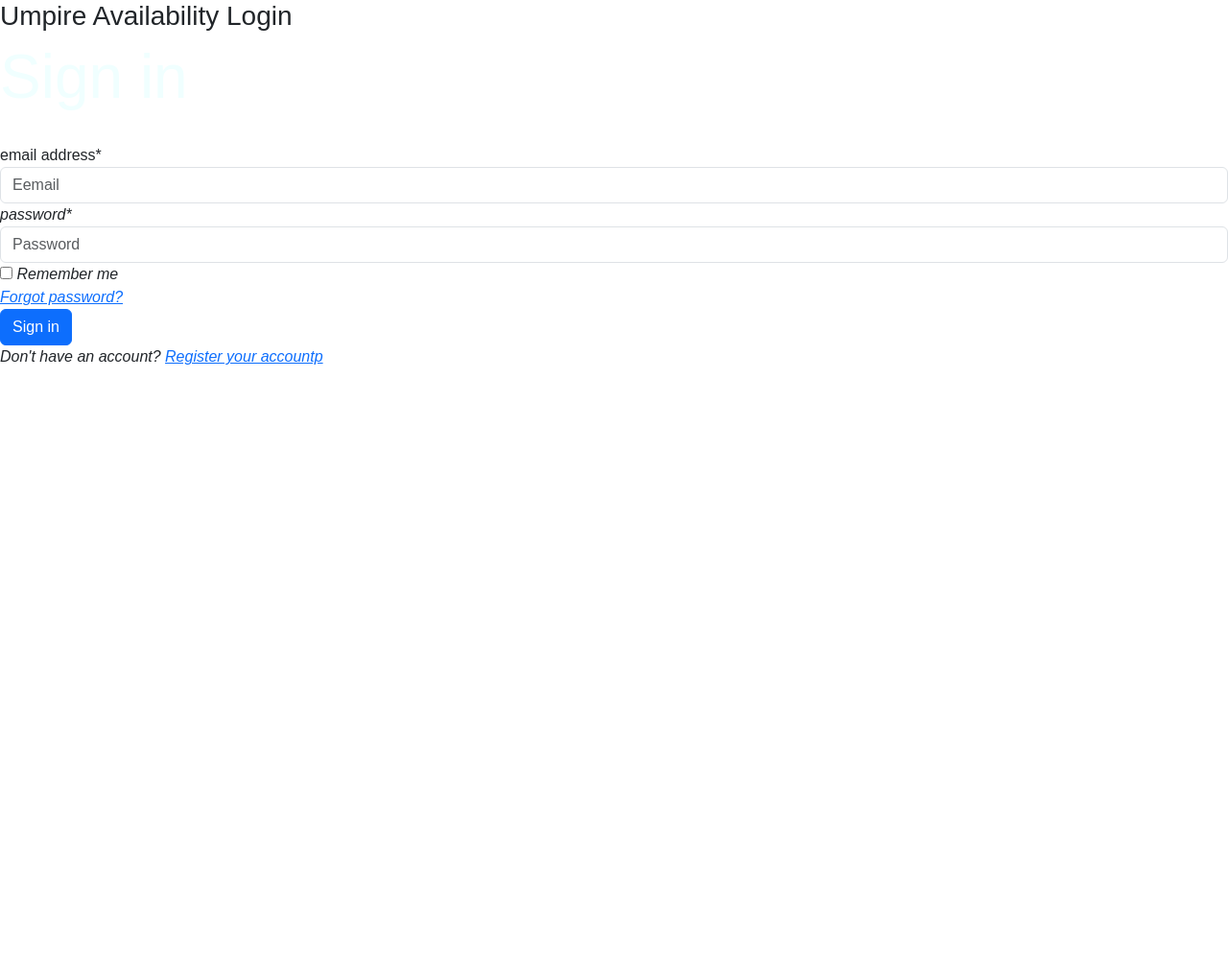
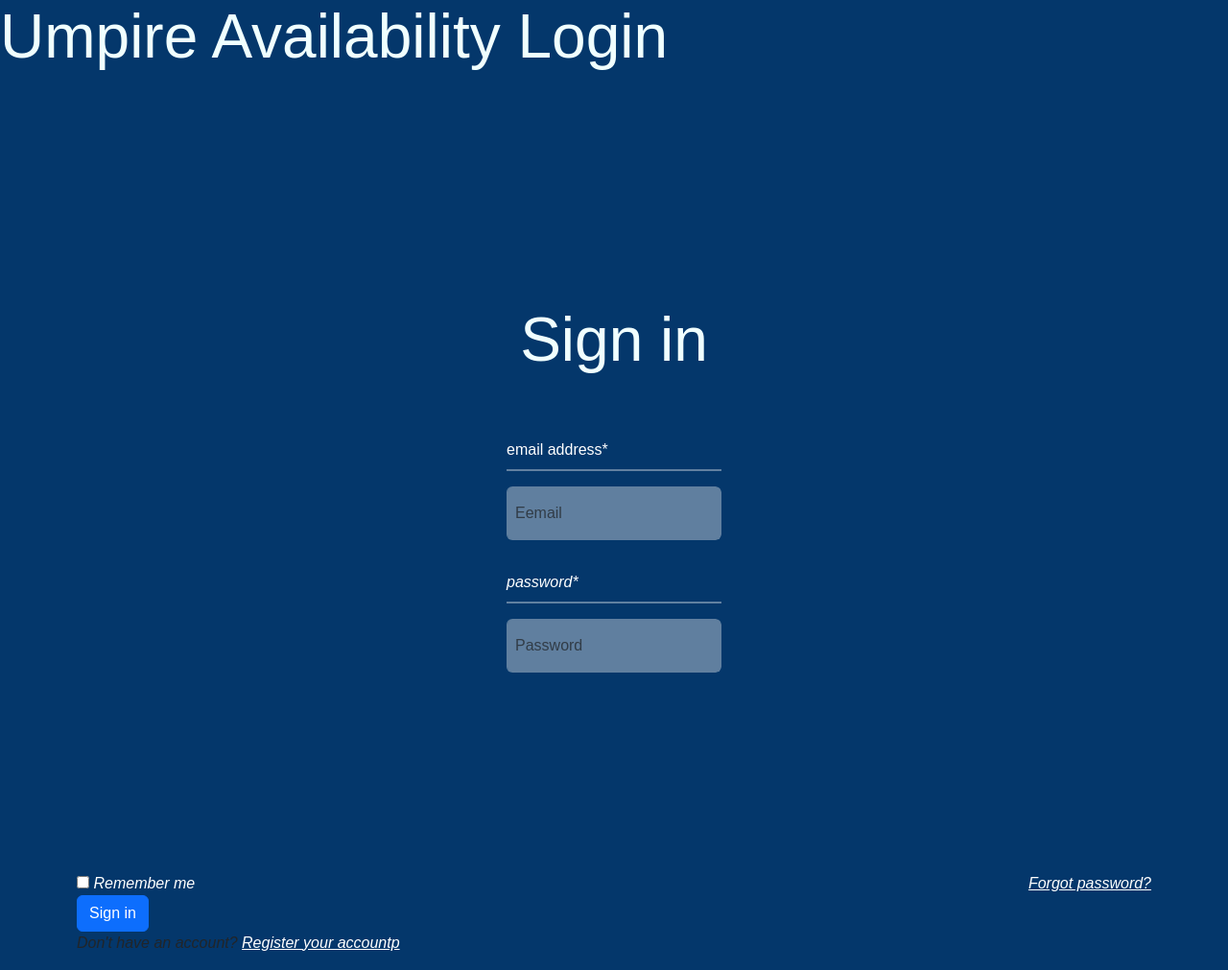
Before and after one commit to kat-richardson-77/MS3_Umpire_Avilability, a Django app: template templates/home.html in a window 1280 px wide. Shown: the whole page at 96% size. Before the commit the page ends 380 px from the top, so only its background shows below. Run offline with Django 4.2, Linux system fonts and the light colour scheme; the template is opened without the code that fills it, so the values that code supplies are empty; parts of the project's set-up code (start-up, migrations or seed data) failed here and were passed over.

Commit message:
html login form and sign up

```diff
--- a/templates/home.html
+++ b/templates/home.html
@@ -4,7 +4,7 @@
 <head>
     <meta charset="UTF-8">
     <meta name="viewport" content="width=device-width, initial-scale=1.0">
-        <script src="https://cdn.jsdelivr.net/npm/@popperjs/core@2.11.6/dist/umd/popper.min.js"
+    <script src="https://cdn.jsdelivr.net/npm/@popperjs/core@2.11.6/dist/umd/popper.min.js"
         integrity="sha384-oBqDVmMz9ATKxIep9tiCxS/Z9fNfEXiDAYTujMAeBAsjFuCZSmKbSSUnQlmh/jp3"
         crossorigin="anonymous"></script>
     <script src="https://cdn.jsdelivr.net/npm/bootstrap@5.2.3/dist/js/bootstrap.min.js"
@@ -15,28 +15,101 @@
     <title>Umpire Availability Login Page</title>
     <style>
         body {
-            background-image:url();
+            font-family: poppins, sans-serif;
+            background-color: #04376b;
             background-position: center;
-            background-size: cover;
-            font-family: poppins, sans-serif;
-            }
-        h2{
-            font-size:4rem;
-            margin-bottom: 2rem;
-            color:azure;
+            font-color: rgb(38, 1, 8);
         }
 
+        a {
+            color: #fff;
+        }
+
+        h1 {
+            font-size: 4rem;
+            margin-bottom: 2rem;
+            color: azure;
+        }
+
+        .wrapper {
+            max-width: 1200px;
+            margin: 0 auto;
+            padding: 0 2.5rem;
+        }
+
+        .content {
+            display: flex;
+            flex-direction: column;
+            align-items: center;
+            justify-content: center;
+            min-height: 100vh;
+            gap: 2rem;
+        }
+
+        .input-wrapper {
+            display: flex;
+            margin-bottom: 1rem;
+            border: 1px solid #f9f9f660
+        }
+
+        .input-label {
+            display: block;
+            margin-bottom: 0.5rem;
+            color: #fff;
+        }
+
+        .input-wrapper i {
+            padding: 1rem 0.5rem;
+            font-size: 20px;
+            color: #fff;
+        }
+
+        .form-control {
+            border: none;
+            font-size: 1rem;
+            padding: 1rem 0.5rem;
+            color: #fff;
+            border-left: 1px solid #f9f9f660;
+            width: 100%;
+            background-color: #f9f6f660;
+            font-family: poppins, sans-serif;
+        }
+
+        .form-control:focus-visible {
+            outline: none;
+        }
+
+        .form-element {
+            display: flex;
+            justify-content: space-between;
+            color: #fff;
+        }
+
+        .btn-submit {
+            font-size: 1rem;
+            width: 100%;
+            margin-top: 1rem;
+            color: #fff;
+            padding: 1rem 1.025rem;
+            font-family: poppins, sans-serif;
+            background-color: #f9f6f660;
+            border: none;
+            cursor: pointer;
+        }
+
+        .signup-link {
+            color: #fff;
+        }
     </style>
 </head>
-
 <body>
-    <h3>Umpire Availability Login</h3>
+    <h1>Umpire Availability Login</h1>
     <section class="wrapper">
         <div class="content">
             <div class="left-content">
-                <h2>
+                <h1>
                     Sign in
-                </h2>
+                </h1>
             </div>
             <div class="right-content">
                 <form action="#">
@@ -62,10 +135,11 @@
             <a href="#" class="forgot-password">Forgot password?</a>
         </div>
         <button class="btn btn-primary" type="submit">Sign in</button>
-        </form>
+
         <div class="signup">
             <p>Don't have an account? <a href="#">Register your accountp</a></p>
         </div>
         </div>
+        </form>
     </section>
 </body>
```
Also changed, not shown: templates/images/NetballCourt.jpg.jpg (renamed from imgs/NetballCourt.jpg.jpg), templates/images/conceptual ERD.png (renamed from imgs/conceptual ERD.png), templates/images/logical ERD.png (renamed from imgs/logical ERD.png), templates/images/physical ERD.png (renamed from imgs/physical ERD.png).
